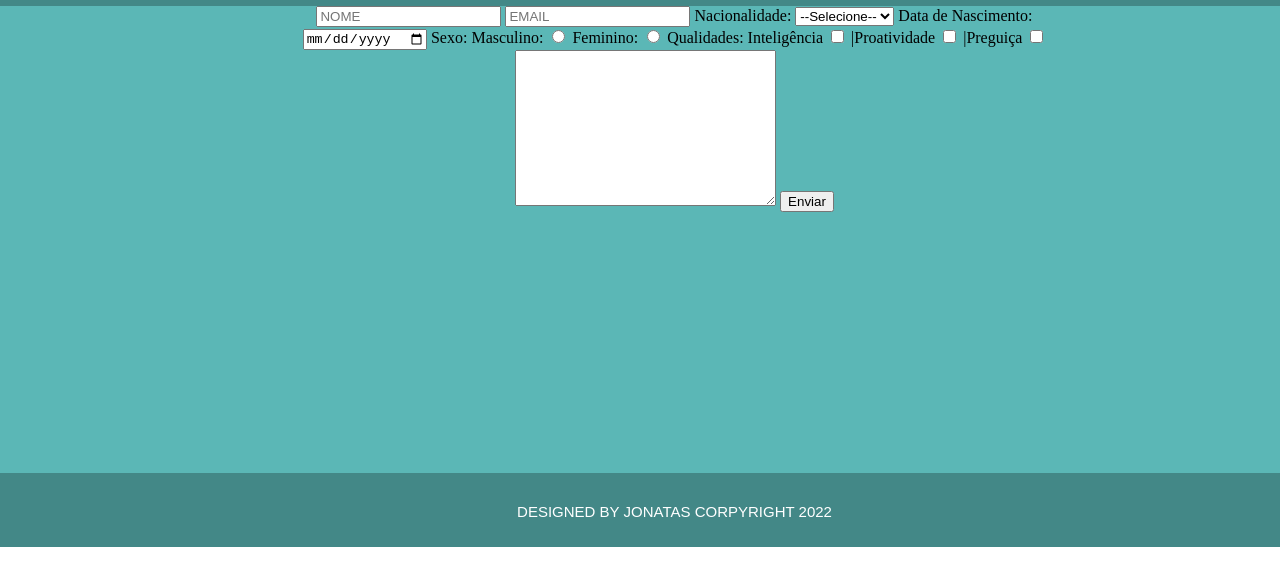
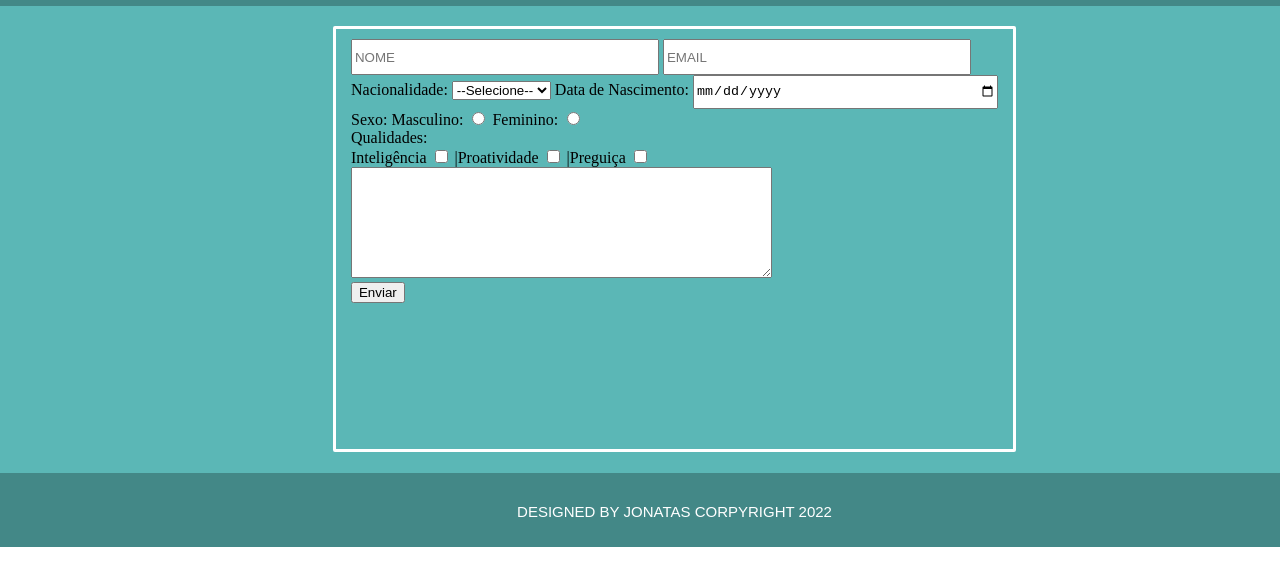
Before and after one commit to JsCodeDevlopment/Curso-HTML-e-CSS, a plain HTML site: page Cadastro.html in a window 1280 px wide. Shown: the part 68-654 px from the top of the page. Drawn offline with Linux system fonts and the light colour scheme.

Commit message:
Projeto Finalizado

```diff
--- a/ASSETS/Style.css
+++ b/ASSETS/Style.css
@@ -68,3 +68,26 @@ p {
     position: relative;
     top: 40%;
 }
+
+/* ESTILO DA PAGINA DE CADASTRO */
+
+.CorpoPaginaCadastro {
+    height: 467px;
+    background-color: #5bb7b6;
+    display: block;
+    padding: 0 256px;
+    text-align: center;
+}
+.FormElementos {
+    height: 400px;
+    padding: 10px 15px;
+    display: inline-block;
+    border: #fff solid;
+    border-radius: 2px;
+    margin-top: 20px;
+    text-align: left;
+}
+.input {
+    height: 30px;
+    width: 300px;
+}
--- a/Cadastro.html
+++ b/Cadastro.html
@@ -18,9 +18,10 @@
                 <a href="/Cadastro.html">CADASTRO</a>
             </div>
         </nav>
-        <section class="CorpoPagina">
-            <input type="text" name="text" placeholder="NOME">
-            <input type="email" name="email" placeholder="EMAIL">
+        <section class="CorpoPaginaCadastro">
+            <div class="FormElementos">
+                <input class="input" type="text" name="text" placeholder="NOME">
+                <input class="input" type="email" name="email" placeholder="EMAIL"><br>
                 Nacionalidade: <select name="nacionalidade" id="">
                     <option value="">--Selecione--</option>
                     <option value="">Brasileiro</option>
@@ -28,17 +29,18 @@
                     <option value="">Japonês</option>
                     <option value="">Africano</option>
                 </select>
-            Data de Nascimento: <input type="date" name="date" id="">
+                Data de Nascimento: <input class="input" type="date" name="date" id=""><br>
                 Sexo:
                 Masculino: <input type="radio" name="Male" id="">
-            Feminino: <input type="radio" name="Female" id="">
-            Qualidades:
+                Feminino: <input type="radio" name="Female" id=""><br>
+                Qualidades:<br>
                 Inteligência <input type="checkbox" name="inteligencia" id="">
                 |Proatividade <input type="checkbox" name="proatividade" id="">
-            |Preguiça <input type="checkbox" name="preguiça" id="">
-            <textarea name="seuTexto" id="" cols="30" rows="10" placeholder="Seu Texto Aqui">
-            </textarea>
+                |Preguiça <input type="checkbox" name="preguiça" id=""><br>
+                <textarea name="seuTexto" id="" cols="50" rows="7" placeholder="Seu Texto Aqui">
+                </textarea><br>
                 <a href=""><input type="submit" value="Enviar"></a>
+            </div>
         </section>
         <footer>
             <p>
```
Lines whose indentation alone changed are shown as unchanged.
